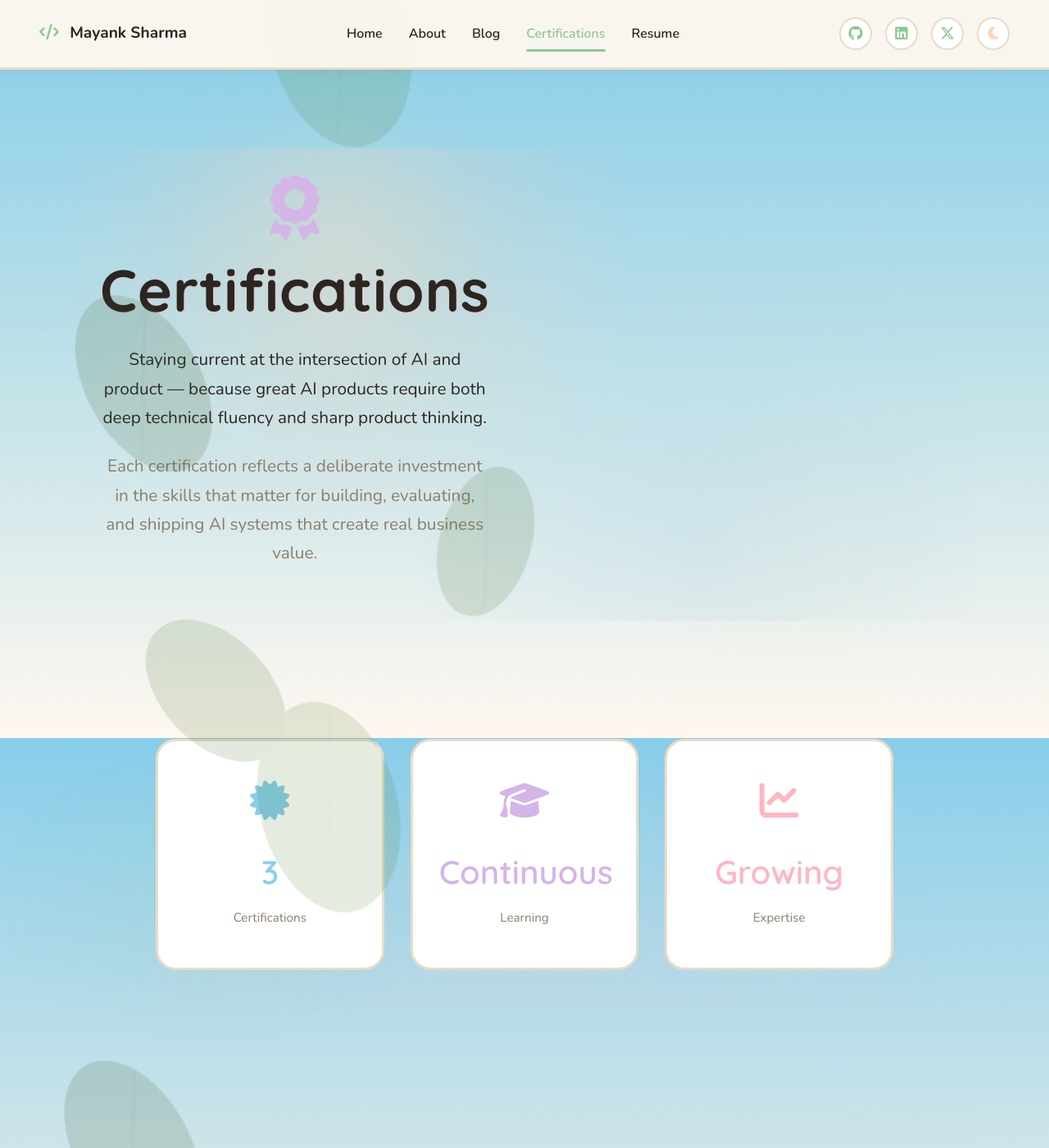
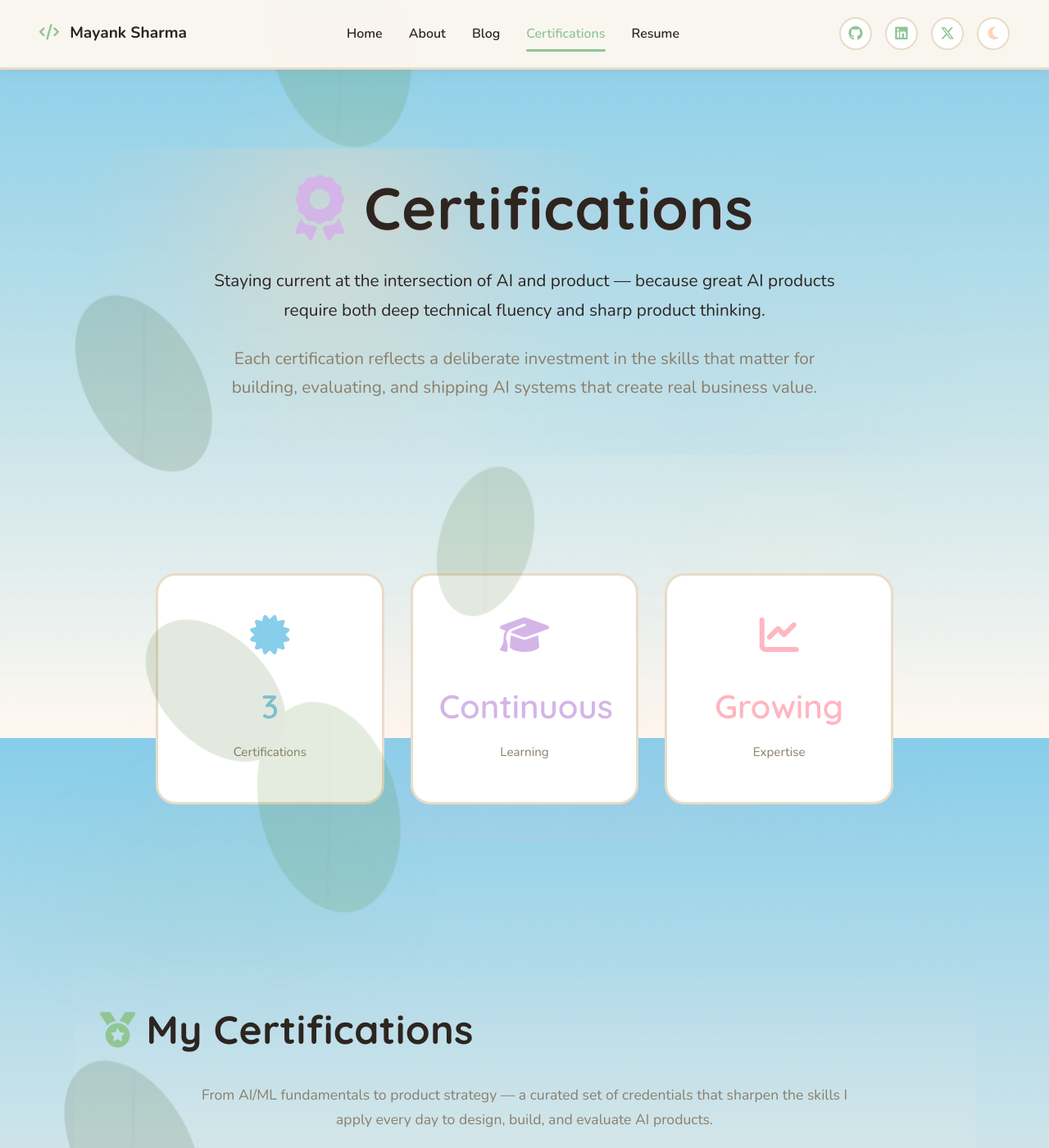
Before and after one commit to mayank1101/mayank1101.github.io, a Jekyll site: the page built from certifications.html, in a window 1280 px wide and 1400 px high. Shown: the whole window at 82% size. Built offline with Jekyll 4.4.1, drawn with Linux system fonts in a browser that asks for light colours.

Commit message:
fixed css for certification

```diff
--- a/_sass/_certifications.scss
+++ b/_sass/_certifications.scss
@@ -1,12 +1,16 @@
 // ===== Certifications Page Styles =====
 
 .cert-hero-content {
+  // Override the default 250px-photo + text grid — no photo on this page
+  display: flex;
+  flex-direction: column;
+  align-items: center;
   text-align: center;
 }
 
 .cert-hero-text {
-  max-width: 1000px;
-  margin: 0 auto;
+  max-width: 900px;
+  width: 100%;
 }
 
 .cert-hero-title {
```
